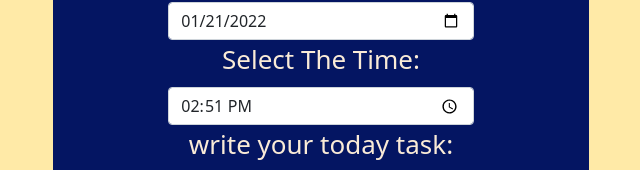
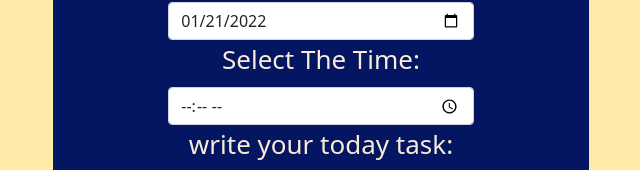
Before and after one commit to myselfarun1998/todo-list-task-completed, a React (Create React App) app: page / in a window 1280 px wide. Shown: the part 233-403 px from the top of the page, without its empty margins (319-959 px from the left). Built offline with nearby package versions, Linux system fonts and the light colour scheme; a web font is replaced by a local one.

Commit message:
1 file modified

```diff
--- a/src/components/TodoList.js
+++ b/src/components/TodoList.js
@@ -170,7 +170,7 @@ class TodoList extends Component {
               type="time"
               placeholder="Enter the Time"
               name="time"
-              defaultValue={this.time}
+              defaultValue={this.t}
               // value={this.state.currentTodo.time}
               onChange={this.handleChangeValues}
               ref={this.formBasicTime}
@@ -183,7 +183,7 @@ class TodoList extends Component {
               type="text"
               placeholder="write something about your Task"
               name="taskTitle"
-              // value={this.state.currentTodo.taskTitle}
+              value={this.state.currentTodo.taskTitle}
               onChange={this.handleChangeValues}
               ref={this.formBasicTaskTitle}
             />
```
